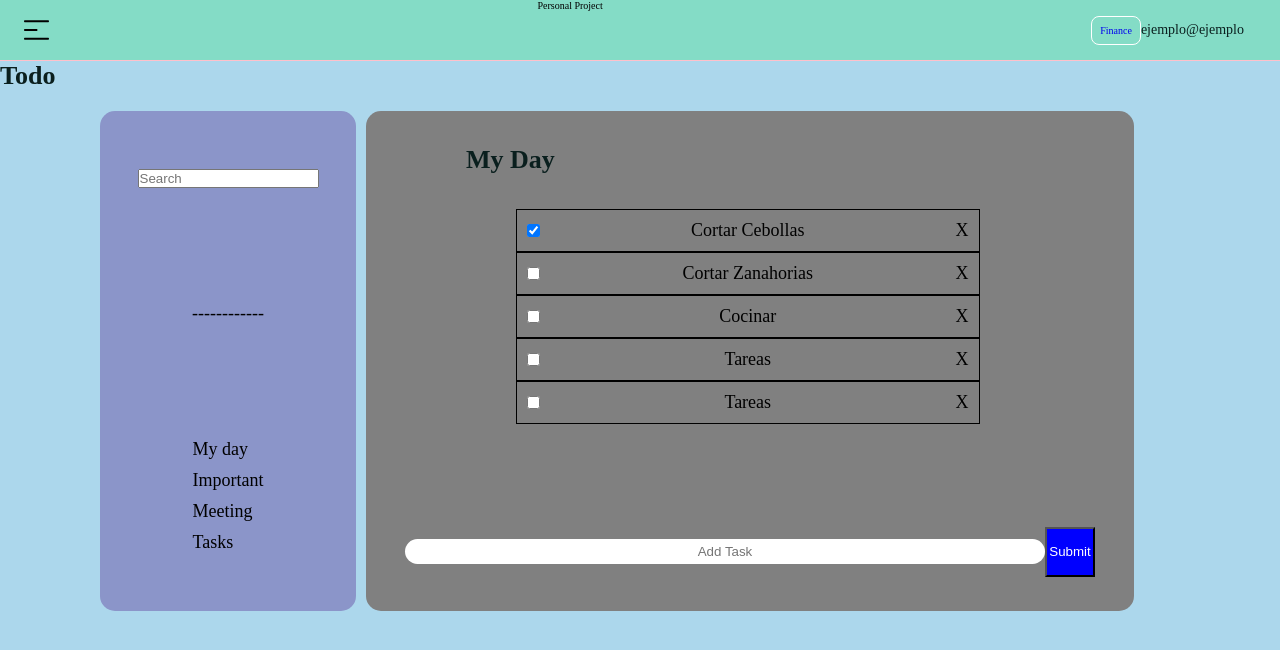
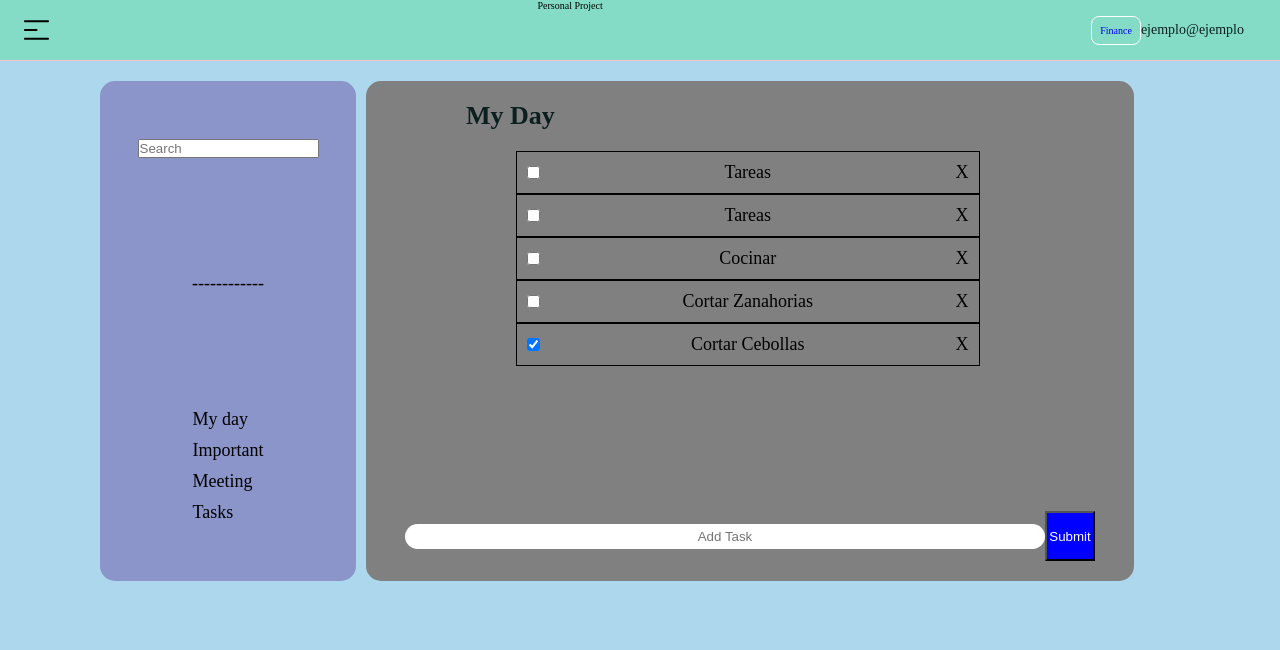
Before and after one commit to jyunakaike/PersonalProject, a React app: page /todo in a window 1280 px wide. Shown: the top 650 px of the page. Built offline with nearby package versions, Linux system fonts and the light colour scheme.

Commit message:
Todo search tas

```diff
--- a/src/components/todo/DetailSection.jsx
+++ b/src/components/todo/DetailSection.jsx
@@ -1,9 +1,19 @@
 import React from 'react'
 
-export const DetailSection = () => {
+export const DetailSection = ({search, setSearch }) => {
+    const onSearchValueChange = (event) =>{
+        console.log(event.target.value);
+        setSearch(event.target.value);
+    }
     return (
         <section className='Detail-Container'>
-            <input type="text" className='Search-input' name='TodoSearchInput' placeholder='Search' ></input>
+            <input type="text"
+                className='Search-input'
+                name='TodoSearchInput'
+                placeholder='Search'
+                value={search}
+                onChange={onSearchValueChange}
+            ></input>
             <div className='Divisor-Line'>------------</div>
 
             <div className='Detail-TypeTodo'>
@@ -12,8 +22,6 @@ export const DetailSection = () => {
                 <div>Meeting</div>
                 <div>Tasks</div>
             </div>
-
-
         </section>
     )
 }
--- a/src/components/todo/TodoItem.jsx
+++ b/src/components/todo/TodoItem.jsx
@@ -1,23 +1,18 @@
-import React, {useState} from 'react'
+import React, { useState } from 'react'
 
-export const TodoItem = ({ task ,toggleCheck, deleteTask}) => {
+export const TodoItem = ({ task, toggleCheck, deleteTask }) => {
     const [check, setCheck] = useState(true)
-
-    const toggleDelete = ()=> {
-        console.log('Delete Task')
-    }
-
 
     return (
         <div>
             {
-                task.map(toDo =>
+                task.reverse().map(toDo =>
                     <div className='TodoItem-container' key={toDo.id}>
                         {(toDo.check)
-                        ? <input type="checkbox" defaultChecked={check} onChange={()=> toggleCheck(toDo.id)} />
-                        : <input type="checkbox" defaultChecked={!check} onChange={()=> toggleCheck(toDo.id)}    />  }
+                            ? <input type="checkbox" defaultChecked={check} onChange={() => toggleCheck(toDo.id)} />
+                            : <input type="checkbox" defaultChecked={!check} onChange={() => toggleCheck(toDo.id)} />}
                         {toDo.task}
-                        <icon onClick={()=>deleteTask(toDo.id)}>X</icon>
+                        <icon onClick={() => deleteTask(toDo.id)}>X</icon>
                     </div>
                 )
             }
--- a/src/pages/ToDo.jsx
+++ b/src/pages/ToDo.jsx
@@ -8,6 +8,20 @@ import { TodoList } from '../components/todo/TodoList'
 import { TodoItem } from '../components/todo/TodoItem'
 const ToDo = () => {
     const [task, setTask] = useState(InitialState.task)
+
+    //search
+    const [search, setSearch] = useState('')
+    let searchedTodos = [];
+
+    if (!search.length >= 1) {
+        searchedTodos = task;
+    } else {
+        searchedTodos = task.filter(task => {
+            const todoText = task.task.toLowerCase();
+            const searchText = search.toLowerCase();
+            return todoText.includes(searchText);
+        });
+    }
 
     // TodoList SaveTodo
     const saveTodo = (taskValue) => {
@@ -22,18 +36,18 @@ const ToDo = () => {
 
     // TodoItem
     const toggleCheck = (e) => {
-        const findIndex =  task.findIndex(todo=> todo.id === e )
+        const findIndex = task.findIndex(todo => todo.id === e)
         const newTask = [...task]
         newTask[findIndex].check = !(newTask[findIndex].check);
         setTask(newTask)
-        console.log(`toggle check changed to ${newTask[findIndex].check }`)
+        console.log(`toggle check changed to ${newTask[findIndex].check}`)
         console.log(findIndex);
     }
-//delete task
+    //delete task
 
     const deleteTask = (e) => {
-        const findIndex = task.findIndex(todo=> todo.id === e)
-        const deleteTask =[...task];
+        const findIndex = task.findIndex(todo => todo.id === e)
+        const deleteTask = [...task];
         deleteTask.splice((findIndex), 1);
         setTask(deleteTask);
         console.log(deleteTask);
@@ -41,11 +55,11 @@ const ToDo = () => {
 
     return (
         <React.Fragment>
-            <h1>Todo</h1>
+            {/* <h1>Todo</h1> */}
             <div className='Todo-Container'>
-                <DetailSection />
+                <DetailSection search={search} setSearch={setSearch} />
                 <TodoList task={task} saveTodo={saveTodo} >
-                    <TodoItem task={task} toggleCheck={toggleCheck} deleteTask={deleteTask} />
+                    <TodoItem task={searchedTodos} toggleCheck={toggleCheck} deleteTask={deleteTask} />
                 </TodoList>
             </div>
         </React.Fragment>
--- a/src/styles/Todo.scss
+++ b/src/styles/Todo.scss
@@ -57,9 +57,11 @@
     display: grid;
     padding-left:15rem ;
     max-width: 100%;
-    max-height: 250px;
-    overflow: scroll;
+    max-height: 300px;
+    min-height: 300px;
+    overflow: auto;
 }
+
 
 .Todo-footer{
     display: grid;
```
